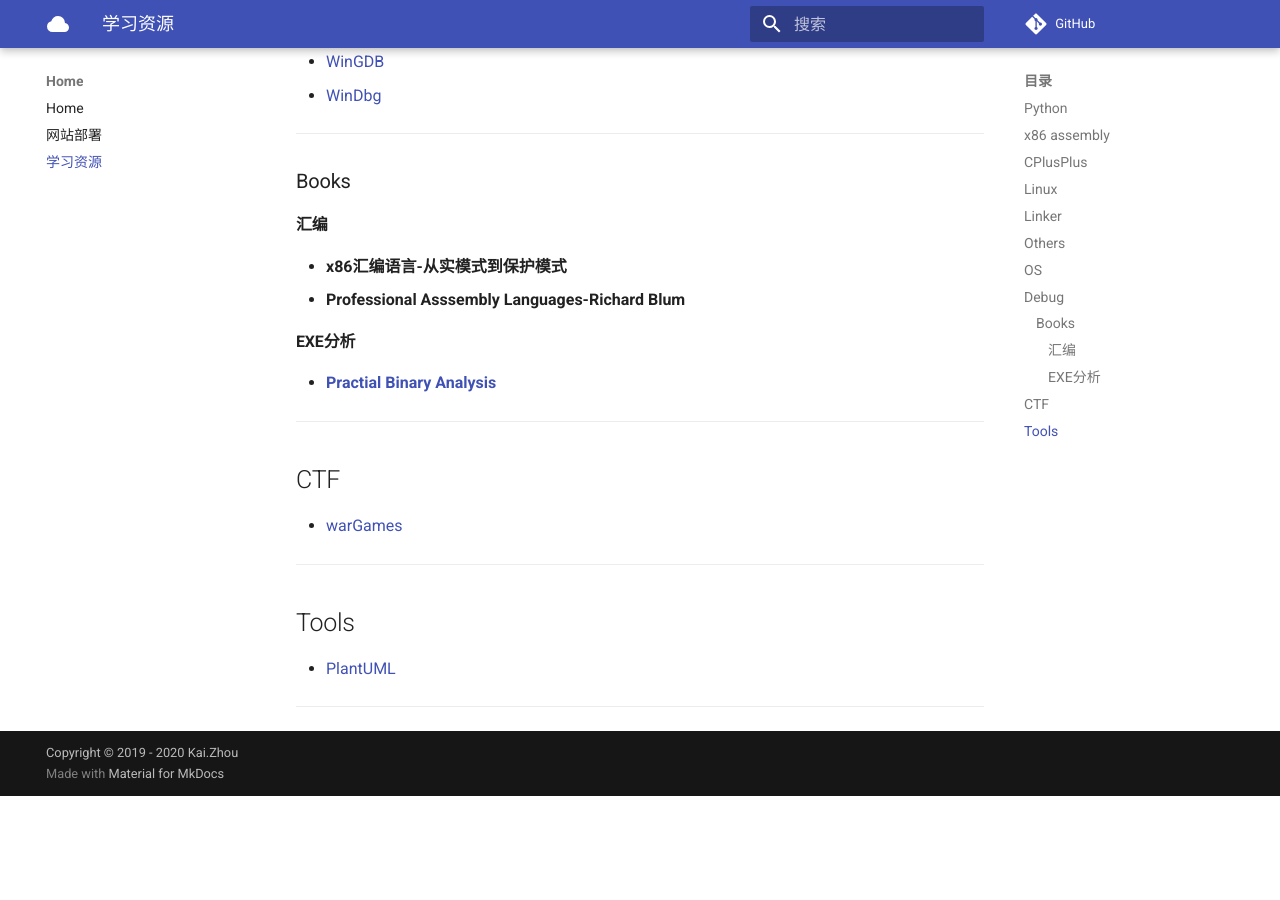
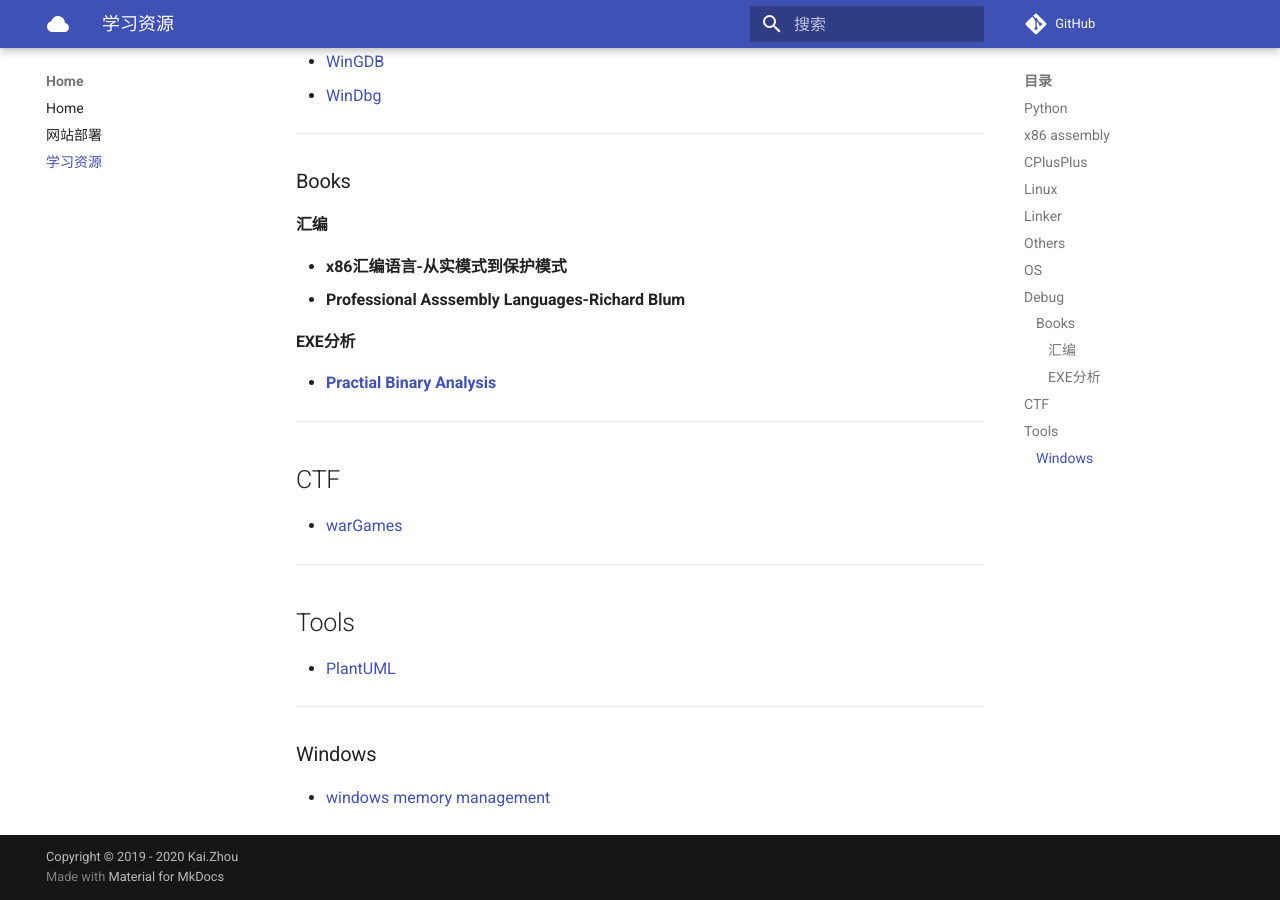
Before and after one commit to zhoukaidev/ks_blog, an MkDocs documentation site: the page built from docs/trainingResource.md, in a window 1280 px wide and 900 px high, scrolled down 1495 px. Built offline with MkDocs 1.6.1 and Material for MkDocs 9.7.7, drawn with Linux system fonts in a browser that asks for light colours; comment, search, counter and statistics services are not loaded; before the commit the page ends 2291 px from its top, so only the background shows below that.

Commit message:
Update trainingResource.md

```diff
--- a/docs/trainingResource.md
+++ b/docs/trainingResource.md
@@ -81,3 +81,7 @@
 * [PlantUML](https://plantuml.com/)
 
 ---
+
+### Windows
+
+* [windows memory management](https://docs.microsoft.com/en-us/windows/win32/memory/memory-management)
```
